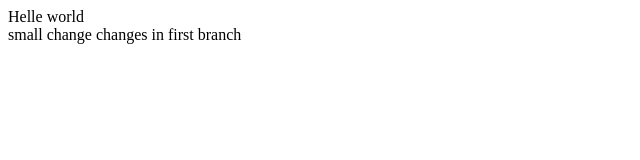
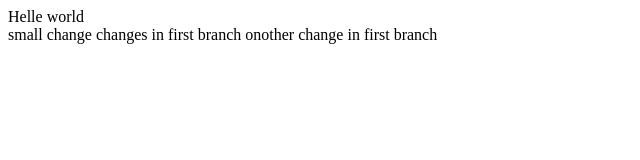
Before and after one commit to sumansaggu/htmltestproject, a plain HTML site: page index.html in a window 1280 px wide. Shown: the whole page, without its empty margins (0-640 px from the left). Drawn offline with Linux system fonts and the light colour scheme.

Commit message:
made changes

```diff
--- a/index.html
+++ b/index.html
@@ -2,7 +2,7 @@
 
 Helle world<br>
 small change
-changes in first branch
+changes in first branch  onother change in first branch
 
 
 
```
Also changed, not shown: 1 other file.
